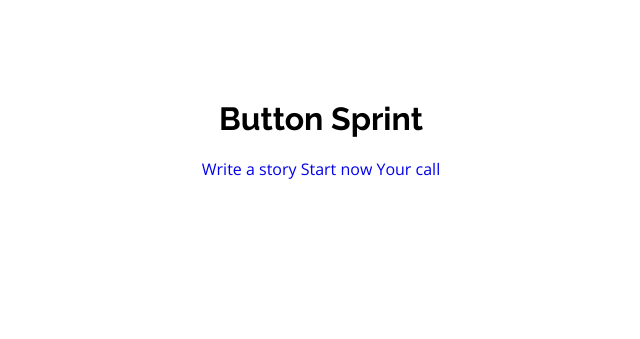
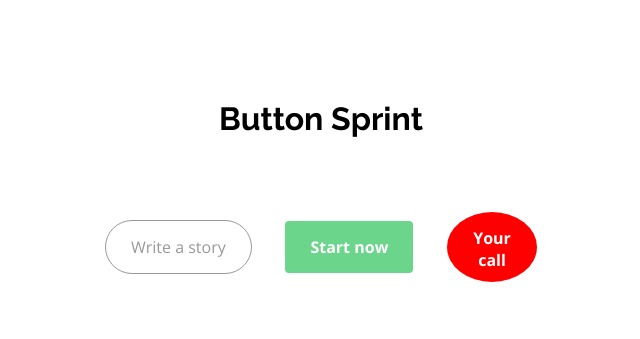
Before and after one commit to MichelCaluwaerts/profil, a plain HTML site: page buttons/index.html in a window 1280 px wide. Shown: the whole page, without its empty margins (319-959 px from the left). Drawn offline with nearby package versions, Linux system fonts and the light colour scheme.

Commit message:
les boutons

```diff
--- a/buttons/css/components/button.css
+++ b/buttons/css/components/button.css
@@ -1,4 +1,45 @@
 /* Your button CSS file */
 .btn-medium {
+  color: #999999;
+  background-color: white;
+  padding: 15px 25px;
+  border-radius: 50px;
+  border: 1px solid #999999;
+}
+
+.btn-medium:hover {
+  color: blue
+}
+
+.btn-treehouse {
+  background: #6AD58B;
+  color: white;
+  font-weight: bold;
+  padding: 15px 25px;
+  border-radius: 4px;
+}
+
+.btn-treehouse:hover {
+  color: green
+}
+.btn-yours {
+  background: red;
+  color: white;
+  font-weight: bold;
+  padding: 15px 25px;
+  border-radius: 50%;
+  height: 40px;
   width: 40px;
+  object-fit: cover;
+  display: block;
 }
+
+.btn-yours:hover {
+   background-color: violet;
+}
+
+.bouton {
+  display: flex;
+  align-items: center;
+  justify-content: space-between;
+}
--- /dev/null
+++ b/buttons/css/components/container.css
@@ -0,0 +1,3 @@
+.container {
+  padding: 5% 30%;
+}
--- a/buttons/css/style.css
+++ b/buttons/css/style.css
@@ -3,7 +3,7 @@
 
 /* Importing all components file */
 @import url("components/button.css");
-
+@import url("components/container.css");
 /* General for fonts and colors */
 body {
   margin: 100px;
@@ -18,3 +18,7 @@ a {
 .text-center {
   text-align: center;
 }
+
+p {
+  margin-bottom: 40px;
+}
--- a/buttons/index.html
+++ b/buttons/index.html
@@ -11,9 +11,13 @@
 
     <div class="text-center">
       <h1>Button Sprint</h1>
-      <a href="#" class="btn-medium">Write a story</a>
-      <a href="#" class="btn-treehouse">Start now</a>
-      <a href="#" class="btn-yours">Your call</a>
+      <div class="container">
+        <div class="bouton">
+          <a href="#" class="btn-medium">Write a story</a>
+          <a href="#" class="btn-treehouse">Start now</a>
+          <a href="#" class="btn-yours">Your call</a>
+        </div>
+      </div>
     </div>
 
   </body>
```
